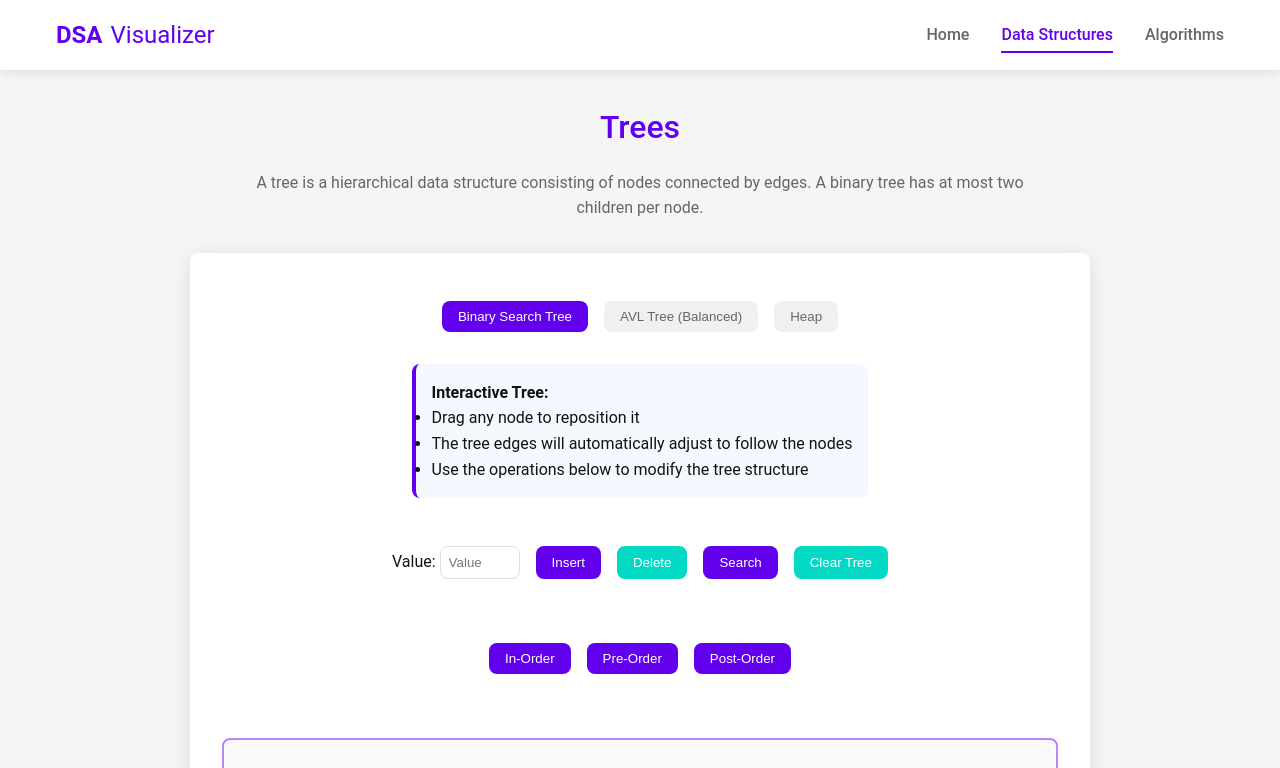
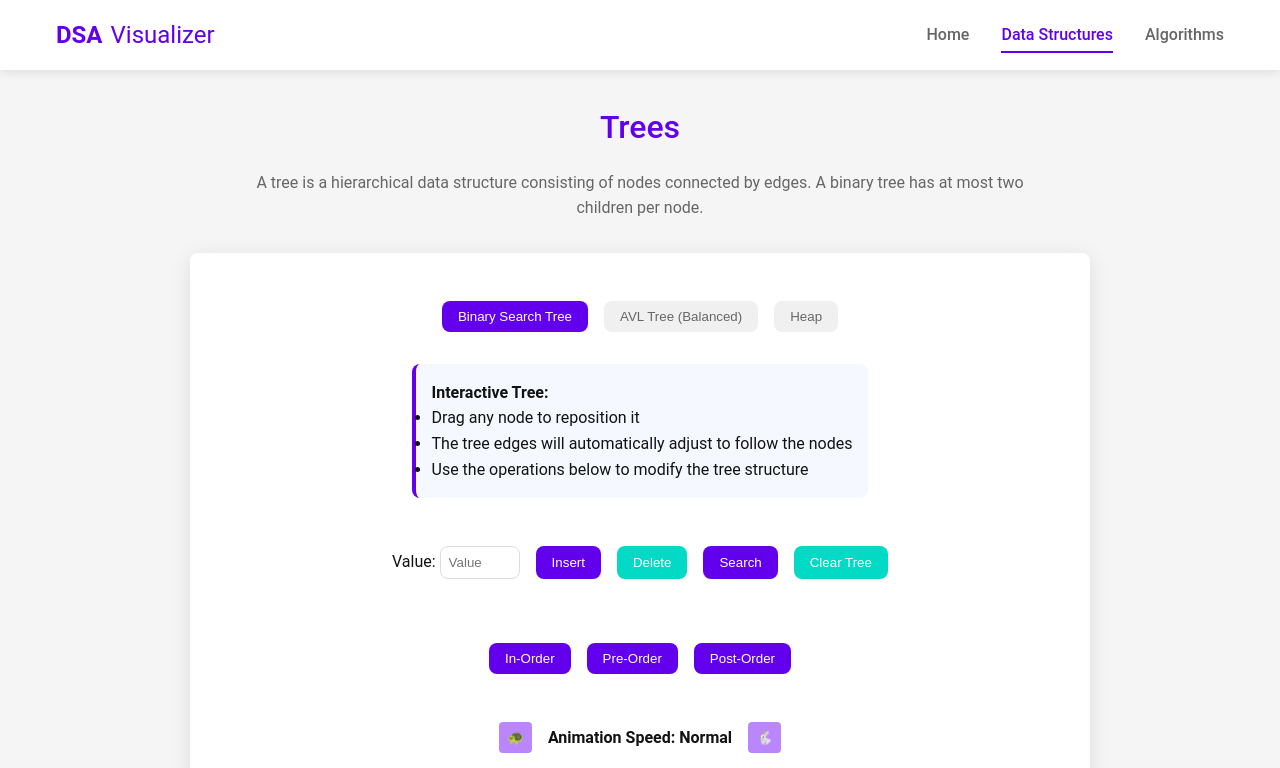
Before and after one commit to minielectron/visualdsa, a React (Create React App) app: page /data-structures/trees in a window 1280 px wide. Shown: the top 768 px of the page. Built offline with nearby package versions, Linux system fonts and the light colour scheme.

Commit message:
Fix the traversal and add animation speed controller in trees

```diff
--- a/src/pages/dataStructures/GraphsPage.js
+++ b/src/pages/dataStructures/GraphsPage.js
@@ -214,6 +214,7 @@ class Graph {
     for (const [vertexId, edges] of this.edges) {
       if (edges.has(id)) {
         edges.delete(id);
+        console.debug(`Removed connection from ${vertexId} to ${id}`);
       }
     }
     this.edges.delete(id);
--- a/src/pages/dataStructures/TreesPage.js
+++ b/src/pages/dataStructures/TreesPage.js
@@ -219,6 +219,53 @@ const NodePosition = styled.span`
   line-height: 1;
 `;
 
+// Add a styled component for speed controls
+const SpeedControlContainer = styled.div`
+  display: flex;
+  align-items: center;
+  justify-content: center;
+  gap: 1rem;
+  margin: 1rem 0;
+`;
+
+const SpeedButton = styled.button`
+  padding: 0.5rem;
+  background: var(--primary-light);
+  color: white;
+  border: none;
+  border-radius: 4px;
+  cursor: pointer;
+  display: flex;
+  align-items: center;
+  justify-content: center;
+
+  &:hover {
+    background: var(--primary);
+  }
+`;
+
+const SpeedLabel = styled.span`
+  font-weight: 600;
+  min-width: 120px;
+  text-align: center;
+`;
+
+// Add a styled component for the traversal path
+const TraversalPath = styled.path`
+  stroke: #ff9800;
+  stroke-width: 4px;
+  stroke-dasharray: 8;
+  fill: none;
+  opacity: 0.8;
+  animation: dash 1s linear infinite;
+
+  @keyframes dash {
+    to {
+      stroke-dashoffset: -16;
+    }
+  }
+`;
+
 class TreeNodeClass {
   constructor(value) {
     this.value = value;
@@ -240,6 +287,8 @@ const TreesPage = () => {
   const [draggedNode, setDraggedNode] = useState(null);
   const [containerBounds, setContainerBounds] = useState({ width: 0, height: 0 });
   const containerRef = useRef(null);
+  const [animationSpeed, setAnimationSpeed] = useState(700); // Default animation speed in ms
+  const [traversalPath, setTraversalPath] = useState([]); // Store traversal path for visualization
 
   // Function to position nodes in a tree layout
   const positionTreeNodes = useCallback((root) => {
@@ -711,20 +760,47 @@ const TreesPage = () => {
     setDraggedNode(null);
   };
 
-  // Add a function to animate traversals
+  // Add function to decrease animation speed (increase delay time)
+  const decreaseSpeed = () => {
+    setAnimationSpeed(prev => Math.min(prev + 200, 1500));
+  };
+
+  // Add function to increase animation speed (decrease delay time)
+  const increaseSpeed = () => {
+    setAnimationSpeed(prev => Math.max(prev - 200, 100));
+  };
+
+  // Update traversal animation function to use animation speed and show path
   const animateTraversal = async (nodeValues) => {
-    // Clear any existing highlights
+    // Clear any existing highlights and path
     setHighlightPath([]);
+    setTraversalPath([]);
+
+    // Keep track of visited nodes for path visualization
+    const visited = [];
 
     // Animate each node in sequence
     for (let i = 0; i < nodeValues.length; i++) {
-      setHighlightPath([nodeValues[i]]);
-      await new Promise(resolve => setTimeout(resolve, 700)); // Delay between each step
+      const currentNode = nodeValues[i];
+      setHighlightPath([currentNode]);
+
+      // Find this node in the tree nodes
+      const nodeObj = treeNodes.find(n => n.value === currentNode);
+      if (nodeObj) {
+        visited.push(nodeObj);
+        setTraversalPath([...visited]); // Update path with all visited nodes
+      }
+
+      await new Promise(resolve => setTimeout(resolve, animationSpeed)); // Use the animation speed
     }
 
     // Clear highlights after animation is complete
     setTimeout(() => {
       setHighlightPath([]);
+      // Keep the path visible for a bit longer
+      setTimeout(() => {
+        setTraversalPath([]);
+      }, 1000);
     }, 500);
   };
 
@@ -796,6 +872,19 @@ const TreesPage = () => {
           <OperationButton onClick={handlePostOrder}>Post-Order</OperationButton>
         </ControlsContainer>
 
+        <SpeedControlContainer>
+          <SpeedButton onClick={decreaseSpeed}>
+            <span role="img" aria-label="Decrease Speed">🐢</span>
+          </SpeedButton>
+          <SpeedLabel>Animation Speed: {animationSpeed === 100 ? 'Very Fast' :
+                                          animationSpeed <= 300 ? 'Fast' :
+                                          animationSpeed <= 700 ? 'Normal' :
+                                          animationSpeed <= 1100 ? 'Slow' : 'Very Slow'}</SpeedLabel>
+          <SpeedButton onClick={increaseSpeed}>
+            <span role="img" aria-label="Increase Speed">🐇</span>
+          </SpeedButton>
+        </SpeedControlContainer>
+
         <AnimatePresence>
           {message && (
             <MessageContainer
@@ -822,6 +911,18 @@ const TreesPage = () => {
 
         <TreeContainer ref={containerRef}>
           <EdgeContainer>
+            {/* Render traversal path if it exists */}
+            {traversalPath.length > 1 && (
+              <TraversalPath
+                d={traversalPath.map((node, i) => {
+                  // Calculate center of the node
+                  const x = node.x + 25;
+                  const y = node.y + 25;
+                  return `${i === 0 ? 'M' : 'L'} ${x} ${y}`;
+                }).join(' ')}
+              />
+            )}
+
             {treeEdges.map((edge, index) => {
               const fromNode = treeNodes.find(n => n.id === edge.from);
               const toNode = treeNodes.find(n => n.id === edge.to);
@@ -887,13 +988,8 @@ const TreesPage = () => {
               data-level={node.level}
               data-direction={node.direction || 'root'}
             >
-              <NodeContent type={node.direction}>
+              <NodeContent>
                 {node.value}
-                {node.direction && (
-                  <NodePosition type={node.direction}>
-                    {node.direction === 'left' ? 'L' : 'R'}
-                  </NodePosition>
-                )}
               </NodeContent>
             </TreeNode>
           ))}
```
